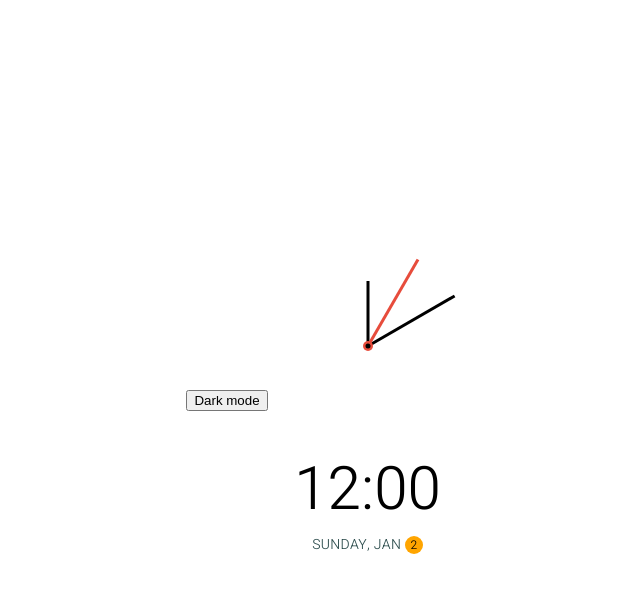
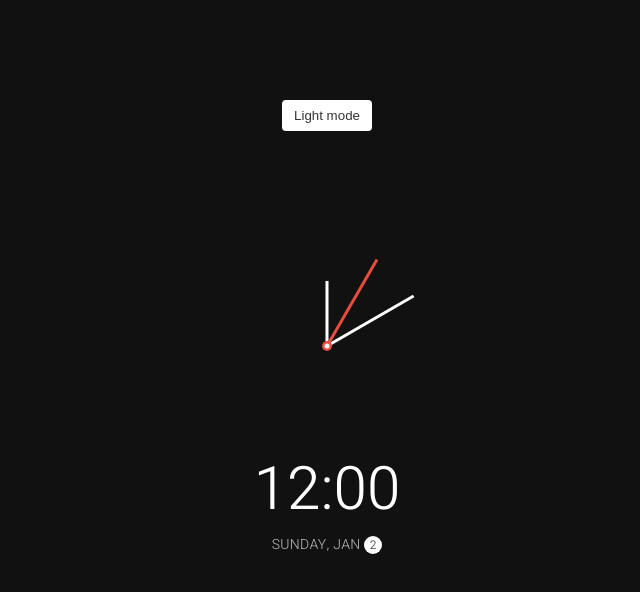
Before and after one commit to likeam/Clock, a plain HTML site: page index.html in a window 1280 px wide. Both pictures are taken after a click on the button "Dark mode". Shown: the whole page, without its empty margins (313-953 px from the left). Drawn offline with Linux system fonts and the light colour scheme.

Commit message:
Css settings

```diff
--- a/controller.js
+++ b/controller.js
@@ -0,0 +1,23 @@
+const hourEl = document.querySelector('.hour');
+const minuteEl = document.querySelector('.minute');
+const secondEl = document.querySelector('.second');
+const timeEl = document.querySelector('.time');
+const dateEl = document.querySelector('.date');
+const toggleEl = document.querySelector('.toggle');
+
+const days = ["Sunday", "Monday", "Tuesday", "Wednesday", "Thursday", "Friday", "Saturday"];
+
+const months = ["Jan", "Feb", "Mar", "April", "May", "Jun", "Jul", "Aug", "Sep", "Oct", "Nov", "Dec" ];
+
+toggleEl.addEventListener('click', (e) => {
+    const html = document.querySelector('html');
+
+    if(html.classList.contains('dark')){
+        html.classList.remove('dark');
+        e.target.innerHTML = 'Dark mode';
+    }else{
+        html.classList.add('dark');
+        e.target.innerHTML = 'Light mode';
+    }
+
+})
--- a/index.html
+++ b/index.html
@@ -9,7 +9,7 @@
 </head>
 <body>
 
-    <button class="toogle">Dark mode</button>
+    <button class="toggle">Dark mode</button>
 
     <div class="clock-container">
         <div class="clock">
--- a/style.css
+++ b/style.css
@@ -5,8 +5,8 @@
 }
 
 :root {
-    --primary-color: orange;
-    --secondary-color: lightgreen;
+    --primary-color: #000;
+    --secondary-color: #fff;
 }
 
 html {
@@ -14,8 +14,8 @@ html {
 }
 
 html.dark {
-    --primary-color: lightblue;
-    --secondary-color: lightpink;
+    --primary-color: #fff;
+    --secondary-color: #333;
 }
 
 html.dark {
@@ -58,7 +58,7 @@ body {
     height: 200px;
 }
 .needle{
-    background-color: black;
+    background-color: var(--primary-color);
     position: absolute;
     top: 50%;
     left: 50%;
@@ -91,7 +91,7 @@ body {
 }
 .center-point::after{
     content: '';
-    background-color:black;
+    background-color:var(--primary-color);
     width: 5px;
     height: 5px;
     position: absolute;
@@ -105,7 +105,7 @@ body {
 
 }
 .date{
-    color: darkslategray;
+    color: #aaa;
     font-size: 14px;
     letter-spacing: 0.3px;
     text-transform: uppercase;
@@ -113,7 +113,7 @@ body {
 .date .circle{
     background-color: var(--primary-color);
     border-radius: 50%;
-    color: black;
+    color: var(--secondary-color);
     height: 18px;
     width: 18px;
     display: inline-flex;
```
